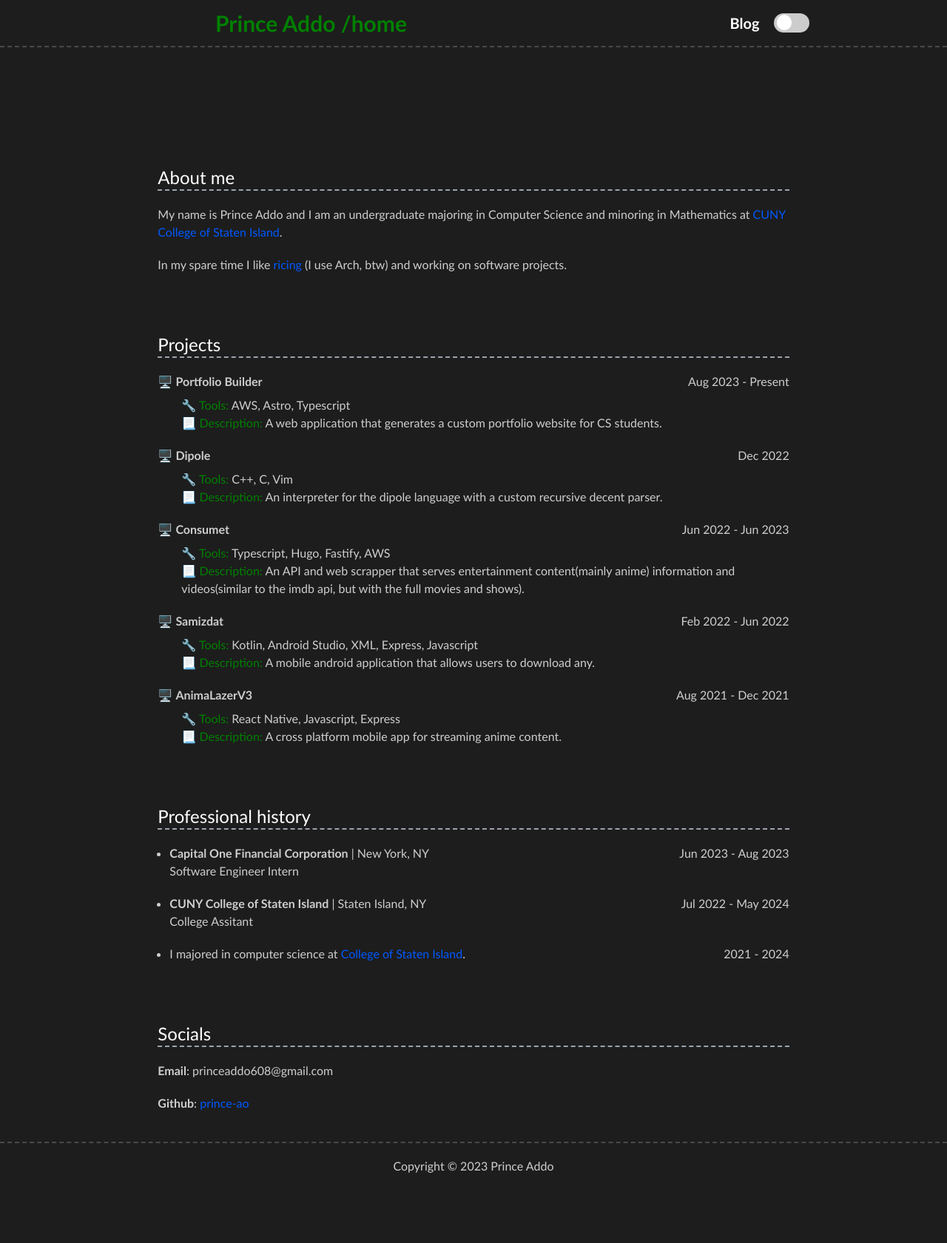
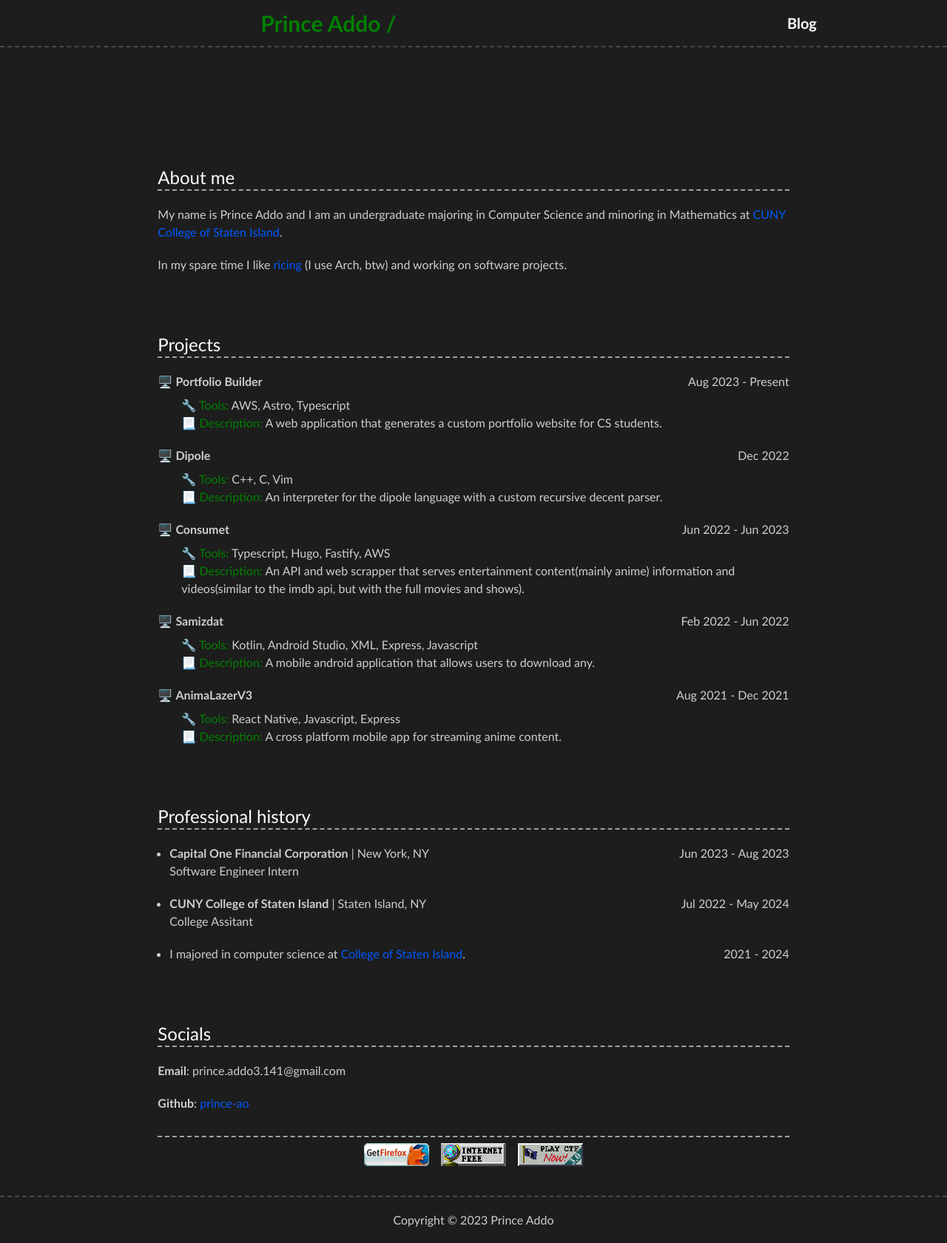
Before and after one commit to prince-ao/portfolio, an Astro site: page / in a window 1280 px wide. Shown: the whole page at 74% size. Before the commit the page ends 1608 px from the top, so only its background shows below. Built offline with nearby package versions, Linux system fonts and the light colour scheme; Astro itself is replaced by a stand-in of ours.

Commit message:
website update

```diff
--- a/src/components/NavBar.astro
+++ b/src/components/NavBar.astro
@@ -1,5 +1,5 @@
 ---
-import Toggle from './Toggle.svelte';
+// import Toggle from './Toggle.svelte';
 
 interface Props {
     currentPath: string
@@ -10,7 +10,9 @@ const { currentPath } = Astro.props;
 
 <nav class="flex items-center justify-around border-b-2 border-dashed border-dashcolor h-16">
     <div class="grow-[2] flex justify-center">
-        <h1 class="font-bold w-fit text-center text-lg md:text-3xl text-primarycolor hover:cursor-pointer hover:underline">Prince Addo <a class="text-inherit no-underline" href="/">/{currentPath}</a></h1>
+        <a href="/">
+            <h1 class="font-bold w-fit text-center text-lg md:text-3xl text-primarycolor hover:cursor-pointer hover:underline">Prince Addo /{currentPath}</h1>
+        </a>
     </div>
 
     <div class="flex grow justify-center gap-3">
@@ -18,6 +20,6 @@ const { currentPath } = Astro.props;
             <li><a class="w-fit no-underline font-bold text-fontcolor text-md md:text-xl hover:text-secondarycolor" href="/blog">Blog</a></li>
         </ul>
 
-        <Toggle client:load />
+        <!-- <Toggle client:load /> -->
     </div>
 </nav>
--- a/src/layouts/BaseLayout.astro
+++ b/src/layouts/BaseLayout.astro
@@ -14,7 +14,7 @@ const {title, path} = Astro.props;
 <html lang="en">
 	<head>
 		<meta charset="utf-8" />
-		<link rel="icon" type="image/svg+xml" href="/favicon.svg" />
+		<link rel="icon" type="image/svg+xml" href="/favicon.ico" />
 		<meta name="viewport" content="width=device-width" />
 		<meta name="generator" content={Astro.generator} />
 		<title>{title}</title>
--- a/src/pages/index.astro
+++ b/src/pages/index.astro
@@ -22,7 +22,7 @@ interface professionalProp {
 	company: string;
 }
 
-const email: string = "princeaddo608@gmail.com"
+const email: string = "prince.addo3.141@gmail.com"
 const github: string = "prince-ao"
 
 const projects: ProjectListProp[]  = [
@@ -89,7 +89,7 @@ const professional: professionalProp[]  = [
 ]
 ---
 
-<BaseLayout title="Prince Addo" path="home">
+<BaseLayout title="Prince Addo" path="">
 	<MiddleLayout>
 		<SectionTitle>About me</SectionTitle>
 		<SectionParagraph>My name is Prince Addo and I am an undergraduate majoring in Computer Science and minoring in Mathematics at <Link href="https://www.csi.cuny.edu/">CUNY College of Staten Island</Link>.</SectionParagraph>
@@ -99,10 +99,15 @@ const professional: professionalProp[]  = [
 		<ProjectList {projects} />
 
 		<SectionTitle>Professional history</SectionTitle>
-		<ProfessionalList {professional}/>
+		<ProfessionalList {professional} />
 
 		<SectionTitle>Socials</SectionTitle>
 		<p class="text-textcolor mt-5"><b>Email</b>: {email}</p>
 		<p class="text-textcolor mt-5"><b>Github</b>: <Link href="https://github.com/prince-ao">{github}</Likn></p>
+		<div class="border-t-2 border-dashed border-gray-400 flex gap-4 pt-2 mt-8 justify-center">
+			<img src="/buttons/get.gif">
+			<img src="/buttons/263gggk.gif">
+			<img src="/buttons/quake_ctf_now30.gif">
+		</div>
 	</MiddleLayout>
 </BaseLayout>
```
Also changed, not shown: public/buttons/263gggk.gif (added), public/buttons/get.gif (added), public/buttons/quake_ctf_now30.gif (added), public/favicon.ico (added), public/favicon.svg (deleted).
